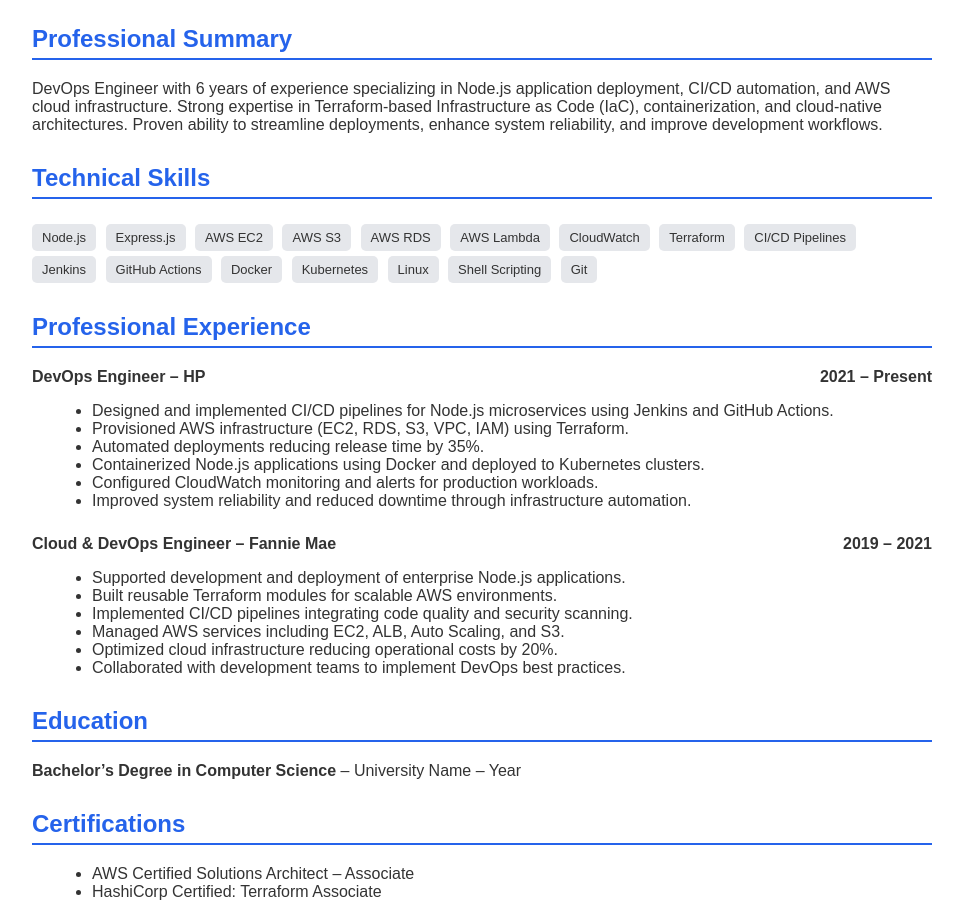
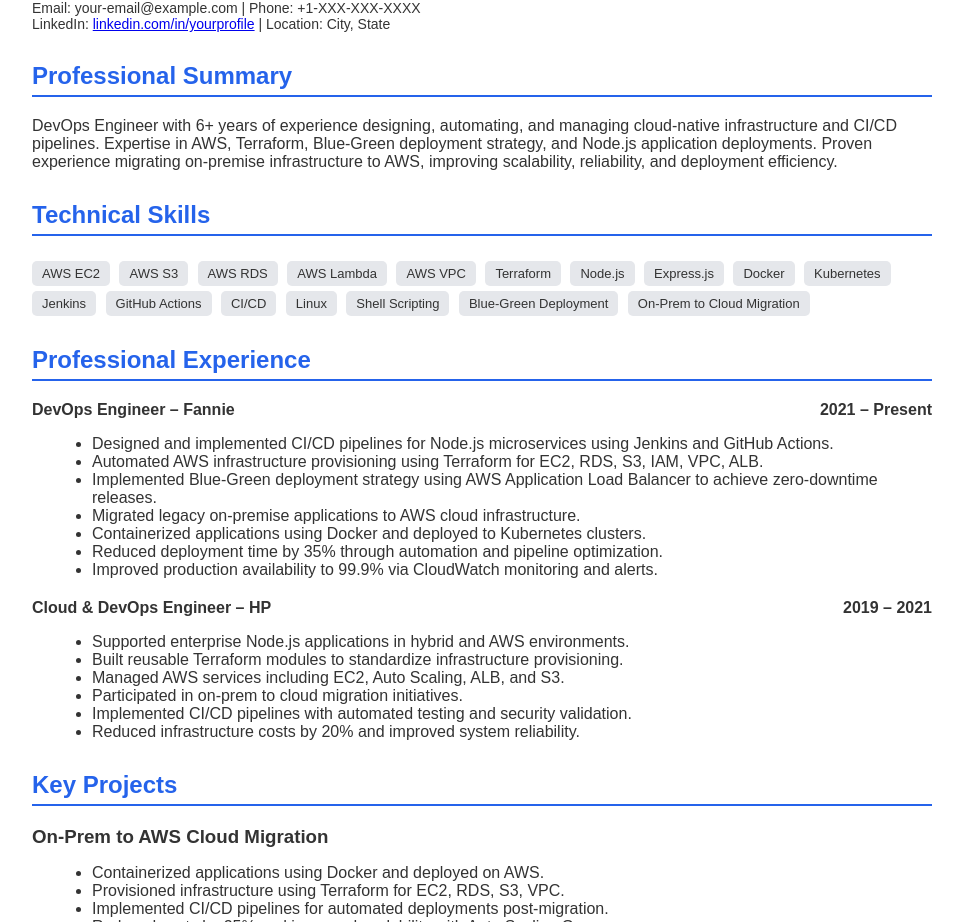
Before and after one commit to AditiFash/AditiFash.github.io, a plain HTML site: page index.html in a window 1280 px wide. Shown: the part 133-1055 px from the top of the page, without its empty margins (158-1121 px from the left). Drawn offline with Linux system fonts and the light colour scheme.

Commit message:
Added Projects to Index.html

```diff
--- a/index.html
+++ b/index.html
@@ -6,44 +6,41 @@
     <style>
         body {
             font-family: Arial, Helvetica, sans-serif;
+            background-color: #f4f6f9;
             margin: 0;
             padding: 0;
-            background-color: #f3f4f6;
             color: #333;
         }
         .container {
             width: 900px;
             margin: 30px auto;
-            background: #ffffff;
+            background: #fff;
             padding: 40px;
             box-shadow: 0 0 10px rgba(0,0,0,0.1);
         }
         h1 {
-            margin: 0;
-            font-size: 30px;
-            color: #111827;
+            font-size: 32px;
+            margin-bottom: 5px;
+            color: #1f2937;
         }
         h2 {
+            color: #2563eb;
             border-bottom: 2px solid #2563eb;
             padding-bottom: 5px;
             margin-top: 30px;
-            color: #2563eb;
         }
         h3 {
-            margin-bottom: 5px;
+            margin: 10px 0 5px 0;
         }
         .contact {
             font-size: 14px;
-            margin-top: 8px;
-        }
-        .section {
-            margin-top: 20px;
+            margin-bottom: 20px;
         }
         ul {
             margin-left: 20px;
         }
         .job {
-            margin-bottom: 25px;
+            margin-bottom: 20px;
         }
         .job-header {
             display: flex;
@@ -53,10 +50,18 @@
         .skills span {
             display: inline-block;
             background: #e5e7eb;
-            padding: 6px 10px;
+            padding: 5px 10px;
             margin: 5px 5px 0 0;
             border-radius: 5px;
             font-size: 13px;
+        }
+        .section {
+            margin-top: 20px;
+        }
+        .resume-link a {
+            color: #2563eb;
+            text-decoration: none;
+            font-weight: bold;
         }
     </style>
 </head>
@@ -66,40 +71,37 @@
 
     <h1>Sree</h1>
     <div class="contact">
-        Email: sree@email.com | Phone: +1-XXX-XXX-XXXX |
-        LinkedIn: linkedin.com/in/sree | Location: City, Country
+        Email: your-email@example.com | Phone: +1-XXX-XXX-XXXX<br>
+        LinkedIn: <a href="https://linkedin.com/in/yourprofile" target="_blank">linkedin.com/in/yourprofile</a> | Location: City, State
     </div>
 
     <div class="section">
         <h2>Professional Summary</h2>
         <p>
-            DevOps Engineer with 6 years of experience specializing in Node.js application
-            deployment, CI/CD automation, and AWS cloud infrastructure. Strong expertise
-            in Terraform-based Infrastructure as Code (IaC), containerization, and cloud-native
-            architectures. Proven ability to streamline deployments, enhance system reliability,
-            and improve development workflows.
+            DevOps Engineer with 6+ years of experience designing, automating, and managing cloud-native infrastructure and CI/CD pipelines. Expertise in AWS, Terraform, Blue-Green deployment strategy, and Node.js application deployments. Proven experience migrating on-premise infrastructure to AWS, improving scalability, reliability, and deployment efficiency.
         </p>
     </div>
 
     <div class="section">
         <h2>Technical Skills</h2>
         <div class="skills">
-            <span>Node.js</span>
-            <span>Express.js</span>
             <span>AWS EC2</span>
             <span>AWS S3</span>
             <span>AWS RDS</span>
             <span>AWS Lambda</span>
-            <span>CloudWatch</span>
+            <span>AWS VPC</span>
             <span>Terraform</span>
-            <span>CI/CD Pipelines</span>
+            <span>Node.js</span>
+            <span>Express.js</span>
+            <span>Docker</span>
+            <span>Kubernetes</span>
             <span>Jenkins</span>
             <span>GitHub Actions</span>
-            <span>Docker</span>
-            <span>Kubernetes</span>
+            <span>CI/CD</span>
             <span>Linux</span>
             <span>Shell Scripting</span>
-            <span>Git</span>
+            <span>Blue-Green Deployment</span>
+            <span>On-Prem to Cloud Migration</span>
         </div>
     </div>
 
@@ -108,34 +110,53 @@
 
         <div class="job">
             <div class="job-header">
-                <span>DevOps Engineer – HP</span>
+                <span>DevOps Engineer – Fannie </span>
                 <span>2021 – Present</span>
             </div>
             <ul>
                 <li>Designed and implemented CI/CD pipelines for Node.js microservices using Jenkins and GitHub Actions.</li>
-                <li>Provisioned AWS infrastructure (EC2, RDS, S3, VPC, IAM) using Terraform.</li>
-                <li>Automated deployments reducing release time by 35%.</li>
-                <li>Containerized Node.js applications using Docker and deployed to Kubernetes clusters.</li>
-                <li>Configured CloudWatch monitoring and alerts for production workloads.</li>
-                <li>Improved system reliability and reduced downtime through infrastructure automation.</li>
+                <li>Automated AWS infrastructure provisioning using Terraform for EC2, RDS, S3, IAM, VPC, ALB.</li>
+                <li>Implemented Blue-Green deployment strategy using AWS Application Load Balancer to achieve zero-downtime releases.</li>
+                <li>Migrated legacy on-premise applications to AWS cloud infrastructure.</li>
+                <li>Containerized applications using Docker and deployed to Kubernetes clusters.</li>
+                <li>Reduced deployment time by 35% through automation and pipeline optimization.</li>
+                <li>Improved production availability to 99.9% via CloudWatch monitoring and alerts.</li>
             </ul>
         </div>
 
         <div class="job">
             <div class="job-header">
-                <span>Cloud & DevOps Engineer – Fannie Mae</span>
+                <span>Cloud & DevOps Engineer – HP</span>
                 <span>2019 – 2021</span>
             </div>
             <ul>
-                <li>Supported development and deployment of enterprise Node.js applications.</li>
-                <li>Built reusable Terraform modules for scalable AWS environments.</li>
-                <li>Implemented CI/CD pipelines integrating code quality and security scanning.</li>
-                <li>Managed AWS services including EC2, ALB, Auto Scaling, and S3.</li>
-                <li>Optimized cloud infrastructure reducing operational costs by 20%.</li>
-                <li>Collaborated with development teams to implement DevOps best practices.</li>
+                <li>Supported enterprise Node.js applications in hybrid and AWS environments.</li>
+                <li>Built reusable Terraform modules to standardize infrastructure provisioning.</li>
+                <li>Managed AWS services including EC2, Auto Scaling, ALB, and S3.</li>
+                <li>Participated in on-prem to cloud migration initiatives.</li>
+                <li>Implemented CI/CD pipelines with automated testing and security validation.</li>
+                <li>Reduced infrastructure costs by 20% and improved system reliability.</li>
             </ul>
         </div>
 
+    </div>
+
+    <div class="section">
+        <h2>Key Projects</h2>
+        <h3>On-Prem to AWS Cloud Migration</h3>
+        <ul>
+            <li>Containerized applications using Docker and deployed on AWS.</li>
+            <li>Provisioned infrastructure using Terraform for EC2, RDS, S3, VPC.</li>
+            <li>Implemented CI/CD pipelines for automated deployments post-migration.</li>
+            <li>Reduced costs by 25% and improved scalability with Auto Scaling Groups.</li>
+        </ul>
+
+        <h3>Blue-Green Deployment Implementation</h3>
+        <ul>
+            <li>Maintained parallel production environments (Blue & Green).</li>
+            <li>Deployed new releases to inactive environment and switched traffic via ALB.</li>
+            <li>Enabled instant rollback to previous stable environment for zero-downtime releases.</li>
+        </ul>
     </div>
 
     <div class="section">
@@ -151,6 +172,13 @@
         </ul>
     </div>
 
+    <div class="section resume-link">
+        <h2>Resume Download</h2>
+        <p>
+            <a href="Sree_DevOps_Engineer_Resume.pdf" target="_blank">Download PDF Resume</a>
+        </p>
+    </div>
+
 </div>
 
 </body>
```
